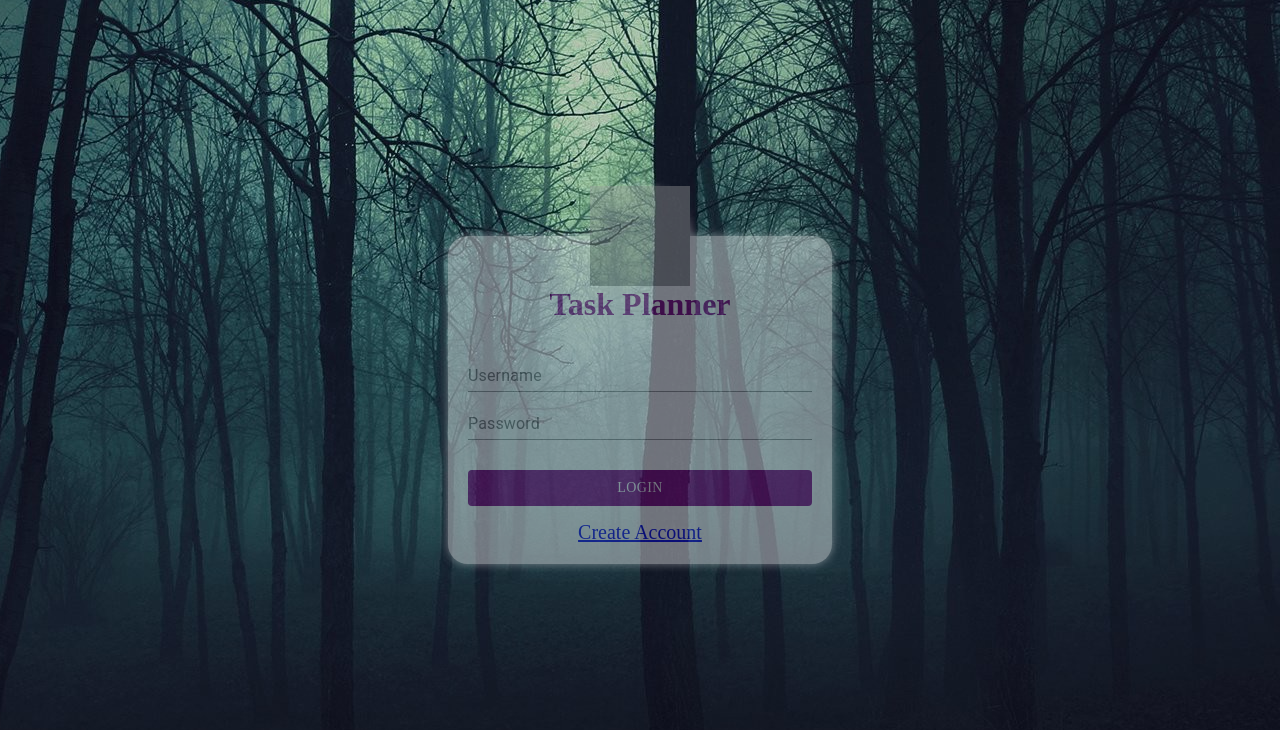
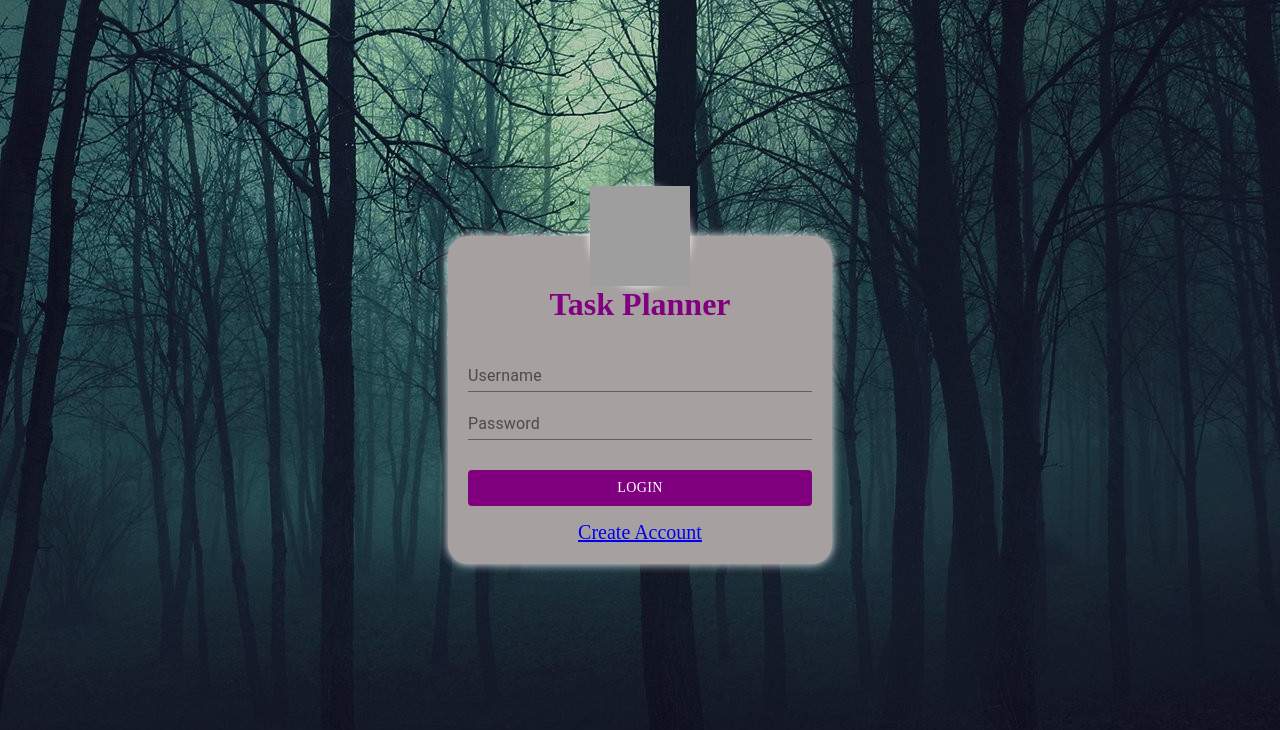
Before and after one commit to migue1994/IETI-LAB04, a React (Create React App) app: page / in a window 1280 px wide. Shown: the top 730 px of the page. Built offline with nearby package versions, Linux system fonts and the light colour scheme; grey boxes are pictures that could not be loaded.

Commit message:
part 1 changes

```diff
--- a/src/components/loginComponent/Login.css
+++ b/src/components/loginComponent/Login.css
@@ -11,8 +11,7 @@
 .login-card{
     width: 30%;
     height: auto;
-    background: white;
-    opacity: 40%;
+    background: #a7a0a0;
     border-radius: 20px;
     display: flex;
     flex-direction: column;
```
